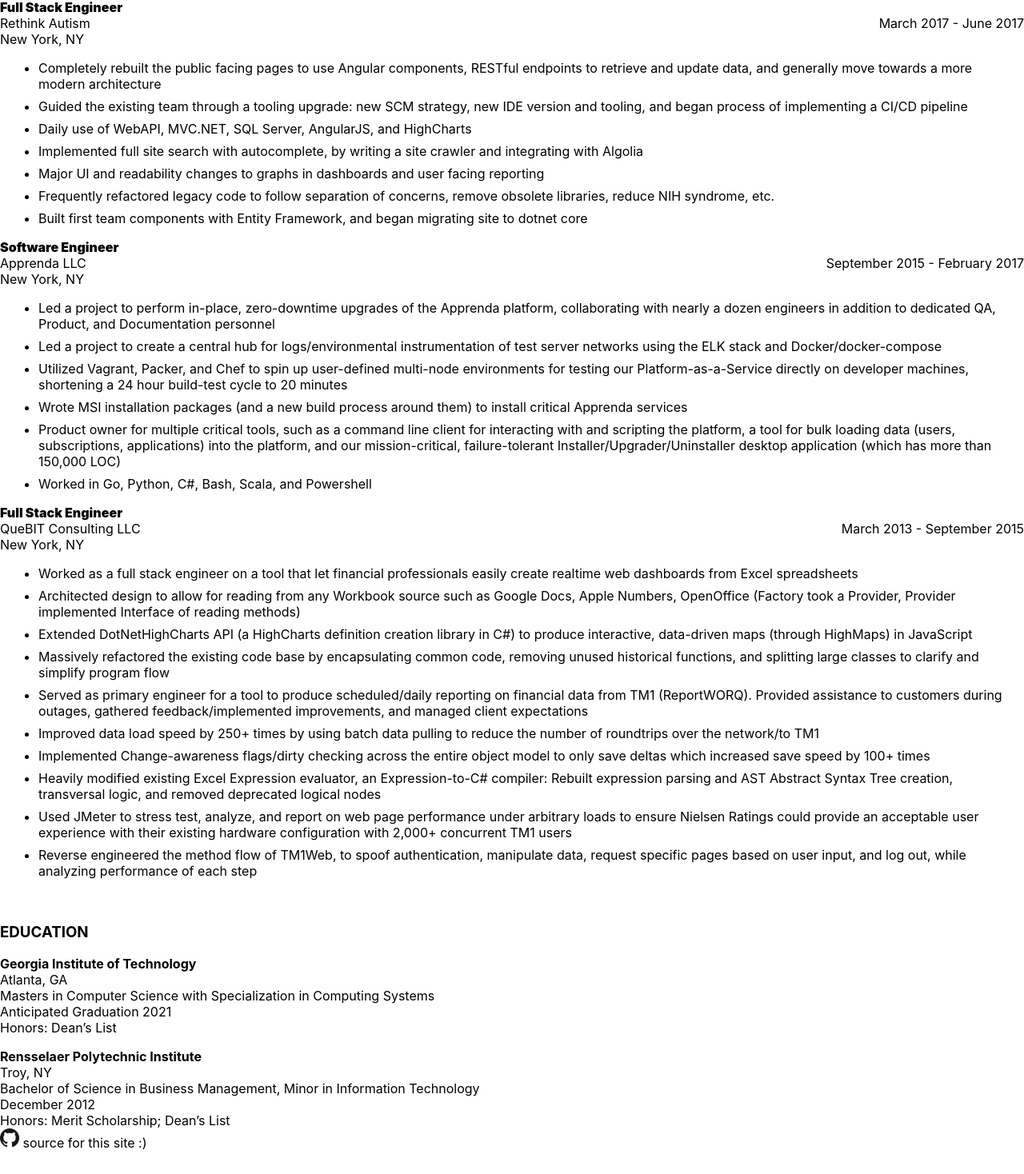
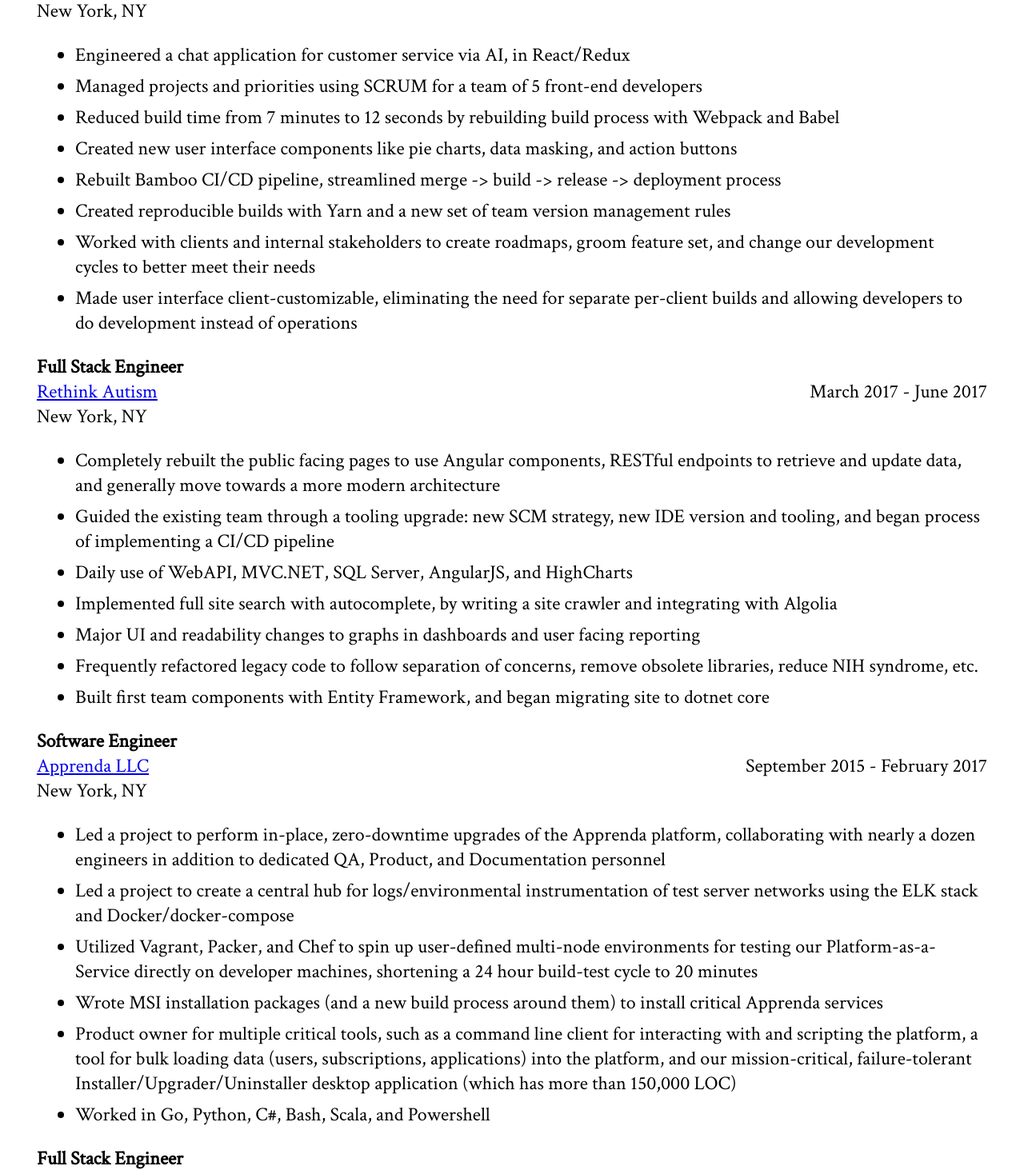
Before and after one commit to jb-reefer/resume-nextjs, a Next.js app: page / in a window 1280 px wide. Shown: the part 680-2148 px from the top of the page at 80% size. Before the commit the page ends 2119 px from the top, so only its background shows below. Built offline with nearby package versions, Linux system fonts and the light colour scheme.

Commit message:
Migrate to styled-components

```diff
--- a/components/Entries/index.tsx
+++ b/components/Entries/index.tsx
@@ -1,11 +1,17 @@
 import React from "react";
+import styled from "styled-components";
 
 export const Entries = (props: { children: any }) => (
+  // <ul className="Entries"> // TODO: this CSS appears unused
   <ul className="Entries">
     {props.children}
   </ul>
 );
 
+const StyledList = styled.li`
+  margin: 0.5rem;
+`;
+
 export const Entry = (props: { children: any }) => (
-  <li style={{margin: "0.5rem" }}>{props.children}</li>
+  <StyledList>{props.children}</StyledList>
 );
--- a/components/GithubButton/index.tsx
+++ b/components/GithubButton/index.tsx
@@ -1,5 +1,6 @@
 import * as React from "react";
 
+// TODO: Fix this
 export const GithubButton = (props: { link: string, children?: string }) => (
   <label>{props.children}<a href={props.link}><img height="24" src="/GitHub-Mark-64px.png" /></a></label>
 );
--- a/components/Header/Header.css
+++ /dev/null
@@ -1,21 +0,0 @@
-.Header {
-  display: flex;
-  flex-wrap: nowrap;
-  justify-content: space-between;
-  width: 100%;
-  /* font-style: italic; */
-}
-
-.Role {
-  font-weight: 900;
-}
-
-@media (max-width: 450px) {
-  .Subheader {
-    font-size: 13pt;
-  }
-
-  .Role {
-    font-style: normal;
-  }
-}
--- a/components/Header/index.tsx
+++ b/components/Header/index.tsx
@@ -1,5 +1,5 @@
 import * as React from "react";
-import "./Header.css";
+import styled from "styled-components";
 
 export interface IDuration {
   from: string;
@@ -13,15 +13,37 @@ export interface IHeader {
   role: string;
 }
 
+const StyledHeader = styled.div`
+.Header {
+  display: flex;
+  flex-wrap: nowrap;
+  justify-content: space-between;
+  width: 100%;
+}
+
+.Role {
+  font-weight: 900;
+}
+
+@media (max-width: 450px) {
+  .Subheader {
+    font-size: 13pt;
+  }
+
+  .Role {
+    font-style: normal;
+  }
+}`;
+
 export const Header = (props: IHeader & IDuration) => (
-  <div>
+  <StyledHeader>
     <div className="Role">{props.role}</div>
     <div className="Header">
       <div className="Subheader"><a href={props.website} target="_blank">{props.company}</a></div>
       <Duration to={props.to} from={props.from} />
     </div>
     <div className="Subheader">{props.city}</div>
-  </div>
+  </StyledHeader>
 );
 
 export const Duration = (props: IDuration) => (
--- a/components/Hero/Hero.css
+++ /dev/null
@@ -1,14 +0,0 @@
-.Hero {
-  display: flex;
-  flex-direction: column;
-  text-align: center;
-  font-style: normal;
-}
-
-h1 {
-  margin: 0;
-}
-
-.Contacts > * {
-  padding: 1rem;
-}
--- a/components/Hero/index.tsx
+++ b/components/Hero/index.tsx
@@ -1,9 +1,24 @@
 import React from "react";
+import styled from "styled-components";
 import { GithubButton } from "../GithubButton";
-import "./Hero.css";
+
+const StyledHero = styled.address`
+display: flex;
+flex-direction: column;
+text-align: center;
+font-style: normal;
+
+h1 {
+  margin: 0;
+}
+
+.Contacts > * {
+  padding: 1rem;
+}
+`;
 
 export const Hero = (props: any) => (
-  <address className="Hero">
+  <StyledHero>
     <h1 title="Really it's James Brooks Gardner Reefer but this is so much simpler">J.B. Reefer</h1>
     <div>New York, NY 10128</div>
     <div>(573) 308-2658</div>
@@ -11,5 +26,5 @@ export const Hero = (props: any) => (
       <GithubButton link="https://github.com/jb-reefer" />
       <a href="mailto:james.reefer@gmail.com?subject=Let's be friends!">Email</a>
     </div>
-  </address>
+  </StyledHero>
 );
--- a/pages/index.tsx
+++ b/pages/index.tsx
@@ -1,16 +1,35 @@
 import Head from 'next/head'
 import React from 'react'
+import styled from 'styled-components'
 import { Education } from '../components/Education'
 import { Entry } from '../components/Entries'
 import { ExperienceBlock } from '../components/ExperienceBlock'
 import { GithubButton } from '../components/GithubButton'
 import { Hero } from '../components/Hero'
 import data from '../data'
-import styles from '../styles/Home.module.css'
+
+const StyledContainer = styled.div`
+  margin: 2%;
+  padding: 1%;
+  font-size: 18pt;
+
+  @media (max-width: 375px) {
+      font-size: 13pt;
+  }
+`;
+
+const StyledForkMe = styled.div`
+  text-align: center;
+  font-size: small;
+  width: 100%;
+`;
 
 export default function Home() {
   return (
-    <div className="Container">
+    // <Head>
+    //     <title>Resume</title>
+    // </Head>
+    <StyledContainer id='test'>
       <Hero />
       <br />
       {data.map((job) => (
@@ -20,7 +39,9 @@ export default function Home() {
       ))}
       <br />
       <Education />
-      <div className="ForkMe"><GithubButton link="https://github.com/jb-reefer/resume" /> source for this site :)</div>
-    </div>
+      <StyledForkMe>
+        <GithubButton link="https://github.com/jb-reefer/resume-nextjs" /> source for this site :)
+      </StyledForkMe>
+    </StyledContainer>
   )
 }
--- a/styles/Home.module.css
+++ /dev/null
@@ -1,17 +0,0 @@
-.Container {
-  margin: 2%;
-  padding: 1%;
-  font-size: 18pt;
-}
-
-.ForkMe {
-  text-align: center;
-  font-size: small;
-  width: 100%;
-}
-
-@media (max-width: 375px) {
-  .Container {
-    font-size: 13pt;
-  }
-}
--- a/styles/globals.css
+++ b/styles/globals.css
@@ -1,16 +1,7 @@
-html,
+@import url('https://fonts.googleapis.com/css?family=Crimson+Text');
+
 body {
-  padding: 0;
-  margin: 0;
-  font-family: -apple-system, BlinkMacSystemFont, Segoe UI, Roboto, Oxygen,
-    Ubuntu, Cantarell, Fira Sans, Droid Sans, Helvetica Neue, sans-serif;
+  font-family: 'Crimson Text', serif;
+  -webkit-font-smoothing: antialiased;
+  -moz-osx-font-smoothing: grayscale;
 }
-
-a {
-  color: inherit;
-  text-decoration: none;
-}
-
-* {
-  box-sizing: border-box;
-}
```
